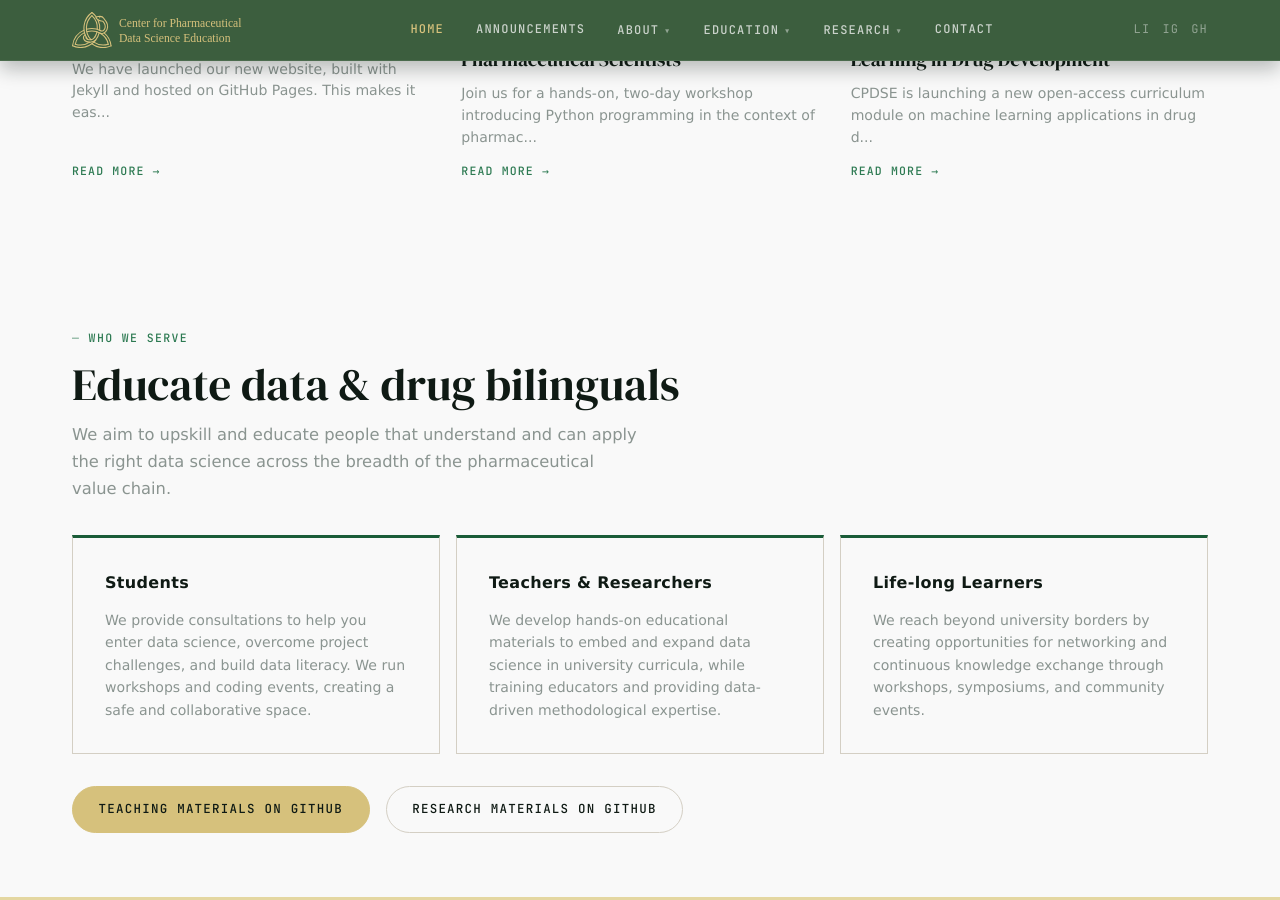
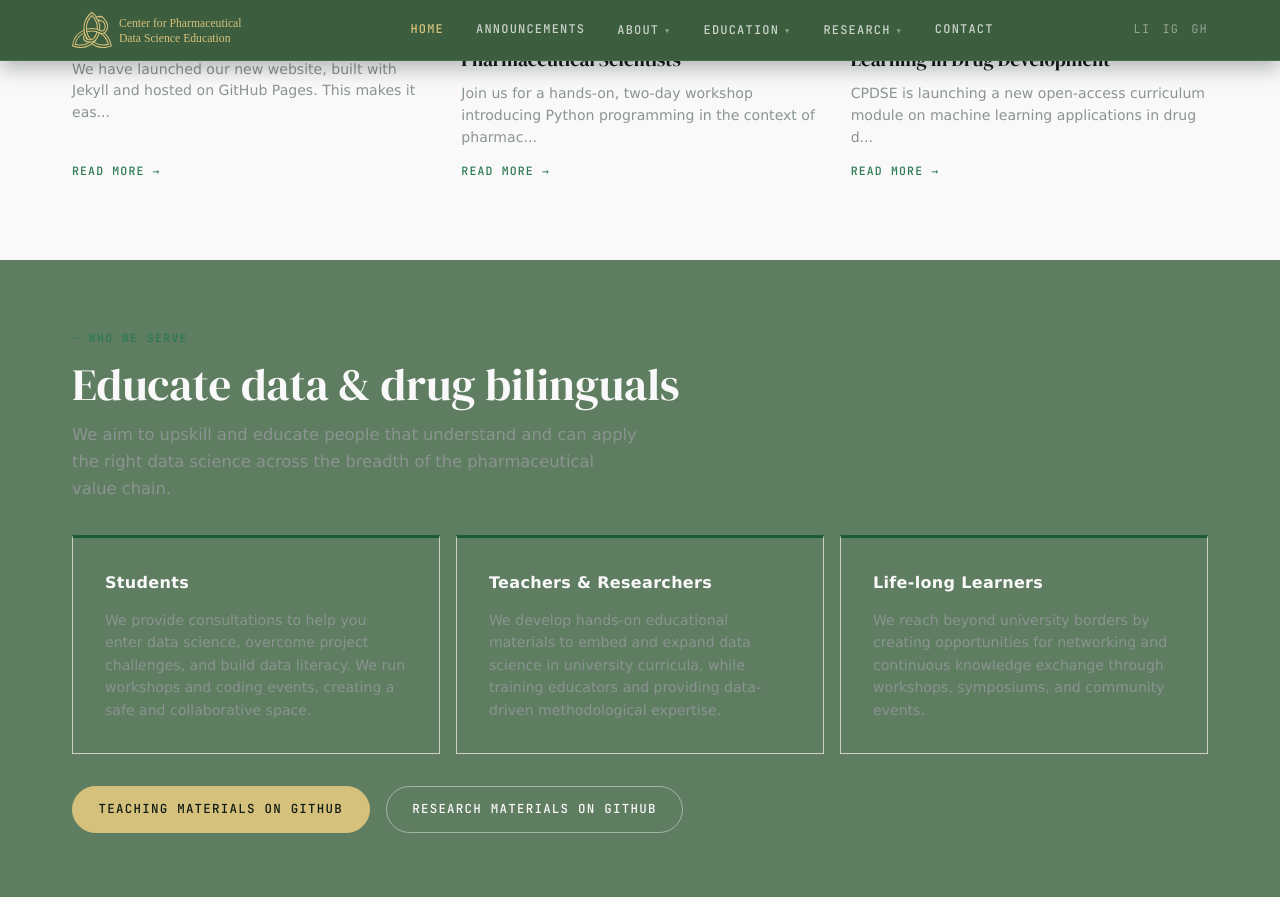
Before and after one commit to CPDSE/PagesCMS, a Jekyll site: the page built from index.md, in a window 1280 px wide and 900 px high, scrolled down 1864 px. Built offline with Jekyll 4.4.1, drawn with Linux system fonts in a browser that asks for light colours.

Commit message:
color scheme

```diff
--- a/_layouts/home.html
+++ b/_layouts/home.html
@@ -90,7 +90,7 @@ layout: default
 </section>
 
 <!-- AUDIENCE -->
-<section class="section section-alt">
+<section class="section section-alt" style="background:#5F7D61; color:var(--offwhite);">
   <div class="container">
     <div class="section-header fade-in">
       <span class="section-label">Who we serve</span>
@@ -113,7 +113,7 @@ layout: default
     </div>
     <div style="display:flex; gap:1rem; margin-top:var(--space-md);">
       <a href="https://github.com/CPDSE-EDUX" target="_blank" rel="noopener" class="btn btn-primary">Teaching Materials on GitHub</a>
-      <a href="https://github.com/CPDSE" target="_blank" rel="noopener" class="btn btn-ghost" style="border-color:var(--border); color:var(--ink);">Research Materials on GitHub</a>
+      <a href="https://github.com/CPDSE" target="_blank" rel="noopener" class="btn btn-ghost" style="border-color:rgba(249,249,249,0.45); color:var(--offwhite);">Research Materials on GitHub</a>
     </div>
   </div>
 </section>
--- a/assets/css/main.css
+++ b/assets/css/main.css
@@ -427,7 +427,7 @@ a { color: inherit; }
   color: var(--offwhite);
 }
 .section-circles {
-  background: #E4D7A1;
+  background: #F9F9F9;
   color: var(--ink);
 }
 .section-green {
```
